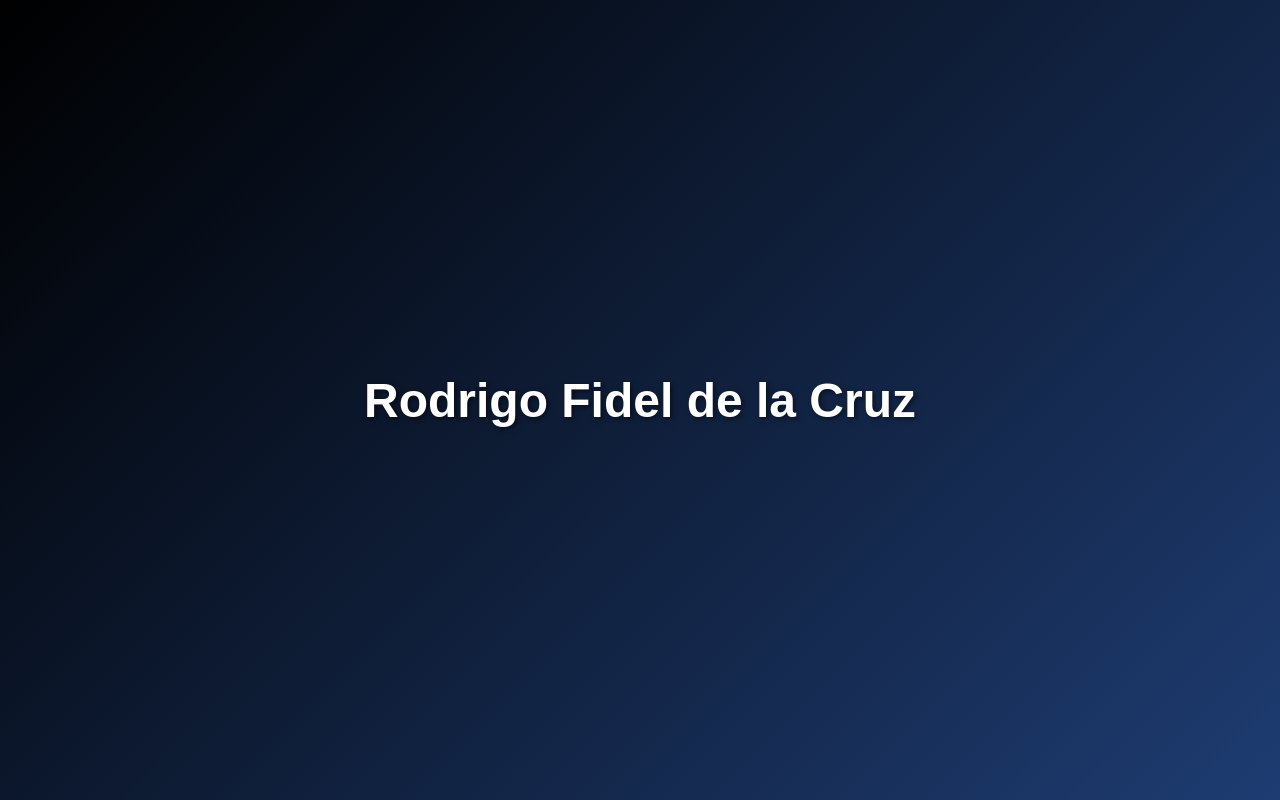
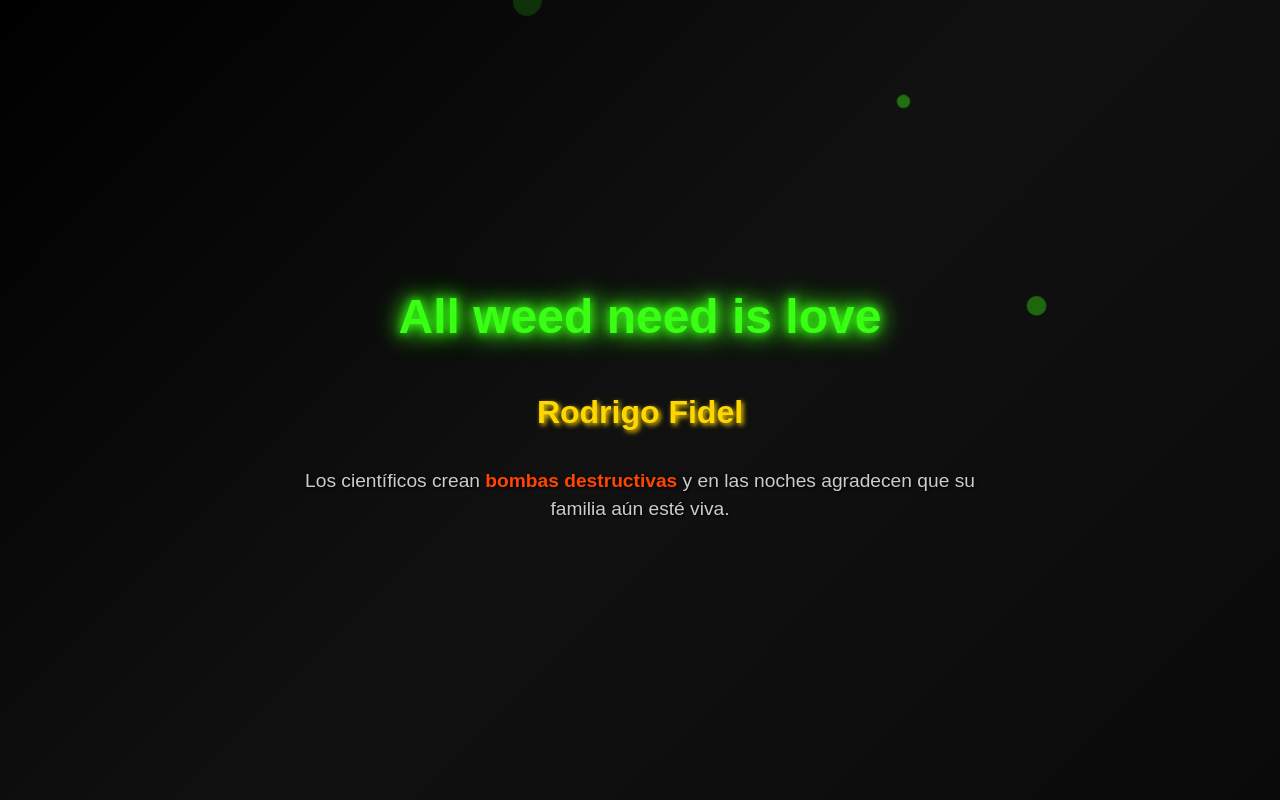
Before and after one commit to delacruz62rodrigo-cmyk/Rodrigofidel, a plain HTML site: page index.html in a window 1280 px wide. Drawn offline with Linux system fonts and the light colour scheme.

Commit message:
Update index.html

```diff
--- a/index.html
+++ b/index.html
@@ -3,26 +3,104 @@
 <head>
     <meta charset="UTF-8">
     <meta name="viewport" content="width=device-width, initial-scale=1.0">
-  <title>Rodrigo Fidel de la Cruz</title>
+    <title>Rodrigo Fidel</title>
     <style>
+        /* Reset y estilo general */
         body {
-      background: linear-gradient(135deg, #000000, #1e3c72);
-      color: white;
+            margin: 0;
+            padding: 0;
+            height: 100vh;
             display: flex;
+            flex-direction: column;
             justify-content: center;
             align-items: center;
-      height: 100vh;
-      margin: 0;
+            background: linear-gradient(135deg, #000000, #111111, #0a0a0a);
+            color: #39FF14;
             font-family: 'Arial', sans-serif;
             text-align: center;
+            overflow: hidden;
         }
+
+        /* Animación para el texto principal */
+        @keyframes glow {
+            0%, 100% {
+                text-shadow: 0 0 5px #39FF14, 0 0 10px #39FF14, 0 0 20px #39FF14;
+            }
+            50% {
+                text-shadow: 0 0 10px #39FF14, 0 0 20px #39FF14, 0 0 30px #39FF14;
+            }
+        }
+
         h1 {
             font-size: 3em;
-      text-shadow: 2px 2px 5px rgba(0,0,0,0.5);
+            margin-bottom: 0.5em;
+            animation: glow 2s infinite alternate;
+        }
+
+        h2 {
+            font-size: 2em;
+            margin-bottom: 0.5em;
+            color: #FFD700; /* Dorado para tu nombre */
+            text-shadow: 2px 2px 5px #FFD700;
+        }
+
+        p {
+            font-size: 1.2em;
+            max-width: 700px;
+            line-height: 1.5;
+            color: #CCCCCC;
+            text-shadow: 1px 1px 3px #000000;
+        }
+
+        .highlight {
+            color: #FF4500; /* Naranja brillante para resaltar palabras importantes */
+            font-weight: bold;
+        }
+
+        /* Fondo animado sutil con burbujas de luz */
+        .bubbles {
+            position: absolute;
+            width: 100%;
+            height: 100%;
+            top: 0;
+            left: 0;
+            pointer-events: none;
+            overflow: hidden;
+        }
+
+        .bubble {
+            position: absolute;
+            border-radius: 50%;
+            background: rgba(57, 255, 20, 0.4);
+            animation: rise 6s infinite;
+        }
+
+        @keyframes rise {
+            0% {
+                transform: translateY(100vh) scale(0.5);
+                opacity: 0;
+            }
+            50% {
+                opacity: 1;
+            }
+            100% {
+                transform: translateY(-10vh) scale(1);
+                opacity: 0;
+            }
         }
     </style>
 </head>
 <body>
-  <h1>Rodrigo Fidel de la Cruz</h1>
+    <div class="bubbles">
+        <!-- Burbujas dinámicas -->
+        <div class="bubble" style="width:20px; height:20px; left:10%; animation-delay:0s;"></div>
+        <div class="bubble" style="width:30px; height:30px; left:40%; animation-delay:1s;"></div>
+        <div class="bubble" style="width:15px; height:15px; left:70%; animation-delay:2s;"></div>
+        <div class="bubble" style="width:25px; height:25px; left:80%; animation-delay:3s;"></div>
+    </div>
+
+    <h1>All weed need is love</h1>
+    <h2>Rodrigo Fidel</h2>
+    <p>Los científicos crean <span class="highlight">bombas destructivas</span> y en las noches agradecen que su familia aún esté viva.</p>
 </body>
 </html>
```
Lines whose indentation alone changed are shown as unchanged.
